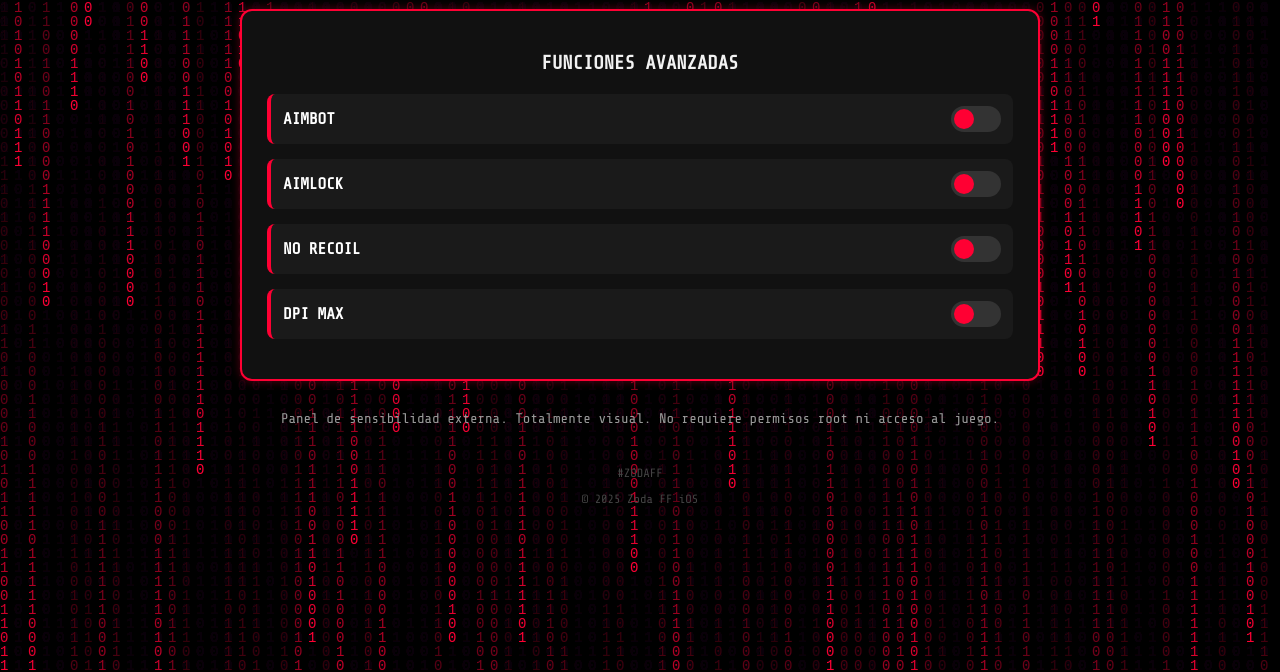
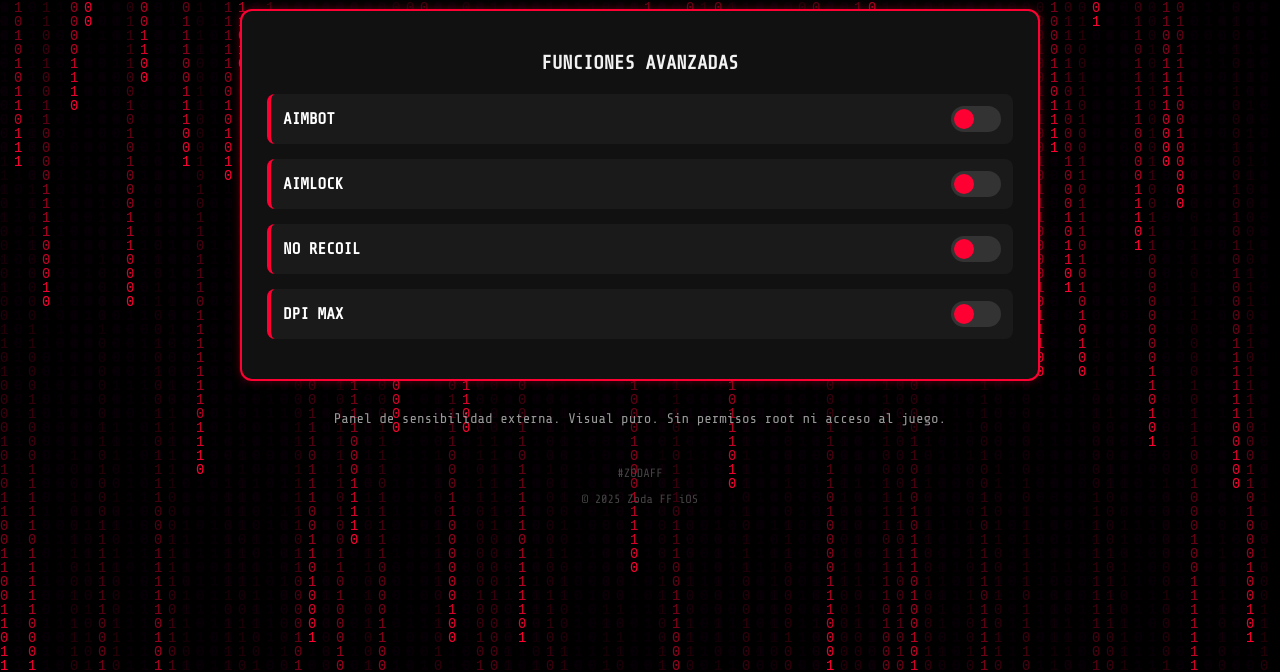
Before and after one commit to zodaffhib/Panel-Zodaff, a plain HTML site: page index.html in a window 1280 px wide. Shown: the part 128-800 px from the top of the page. Drawn offline with nearby package versions, Linux system fonts and the light colour scheme.

Commit message:
Update index.html

```diff
--- a/index.html
+++ b/index.html
@@ -48,7 +48,7 @@
       </div>
     </div>
 
-    <p class="desc">Panel de sensibilidad externa. Totalmente visual. No requiere permisos root ni acceso al juego.</p>
+    <p class="desc">Panel de sensibilidad externa. Visual puro. Sin permisos root ni acceso al juego.</p>
 
     <footer>
       <p>#ZODAFF</p>
@@ -56,11 +56,10 @@
     </footer>
   </div>
 
-  <!-- SCRIPT MATRIX ANIMATION -->
+  <!-- SCRIPT MATRIX -->
   <script>
     const canvas = document.getElementById('matrix');
     const ctx = canvas.getContext('2d');
-
     canvas.height = window.innerHeight;
     canvas.width = window.innerWidth;
 
@@ -70,7 +69,7 @@
     const drops = Array(Math.floor(columns)).fill(1);
 
     function draw() {
-      ctx.fillStyle = 'rgba(0, 0, 0, 0.05)';
+      ctx.fillStyle = 'rgba(0, 0, 0, 0.08)';
       ctx.fillRect(0, 0, canvas.width, canvas.height);
 
       ctx.fillStyle = '#ff0033';
```
